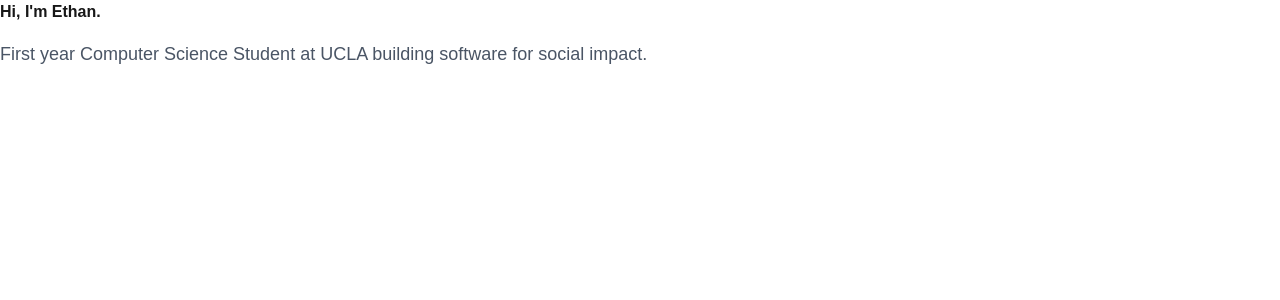
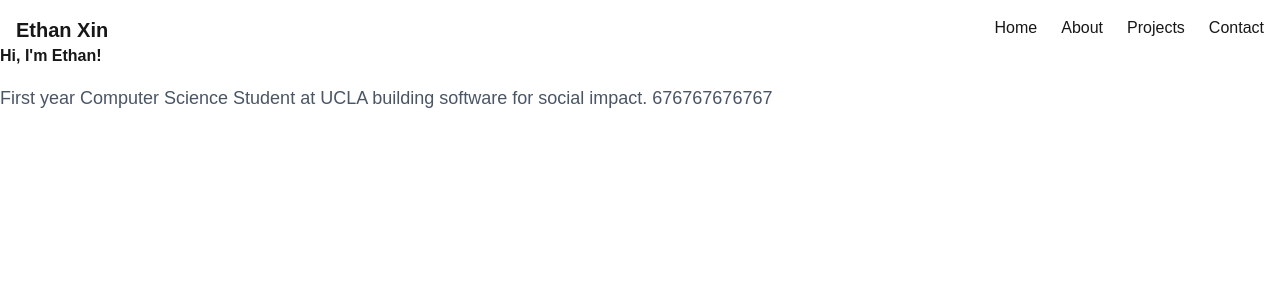
Before and after one commit to ethanax/portfolio, a Next.js app: page / in a window 1280 px wide. Shown: the top 300 px of the page. Built offline with nearby package versions, Linux system fonts and the light colour scheme.

Commit message:
Align name header to top left with navbar pages to top right

```diff
--- a/app/page.js
+++ b/app/page.js
@@ -1,18 +1,20 @@
 import Image from "next/image";
-import Navbar from "@/components/navbar";
+import Navbar from "@/components/Navbar";
 
 export default function Home() {
   return (
-    <main>
-      <navbar />
+    <>
+      <Navbar />
 
-      <h1 className="txt-6xl font-bold">
-        Hi, I'm Ethan.
-      </h1>
+      <main>
+        <h1 className="txt-6xl font-bold">
+          Hi, I'm Ethan!
+        </h1>
 
-      <p className="mt-4 text-lg text-gray-600">
-        First year Computer Science Student at UCLA building software for social impact.
-      </p>
-    </main>
+        <p className="mt-4 text-lg text-gray-600">
+          First year Computer Science Student at UCLA building software for social impact. 676767676767
+        </p>
+      </main>
+    </>
   );
 }
--- a/components/navbar.jsx
+++ b/components/navbar.jsx
@@ -1,11 +1,12 @@
 export default function Navbar(){
     return(
-        <nav>
-            <h1>Ethan Xin</h1>
-            <div>
-                <a href="#about">About</a>
-                <a href="#projects">Projects</a>
-                <a href="#contact">Contact</a>
+        <nav className="flex w-full items-start justify-between px-4 pt-4">
+            <h1 className="text-xl font-semibold">Ethan Xin</h1>
+            <div className="flex items-center gap-6">
+                <a href="home">Home</a>
+                <a href="about">About</a>
+                <a href="projects">Projects</a>
+                <a href="contact">Contact</a>
             </div>
         </nav>
     );
```
Also changed, not shown: app/contact/page.js (added).
